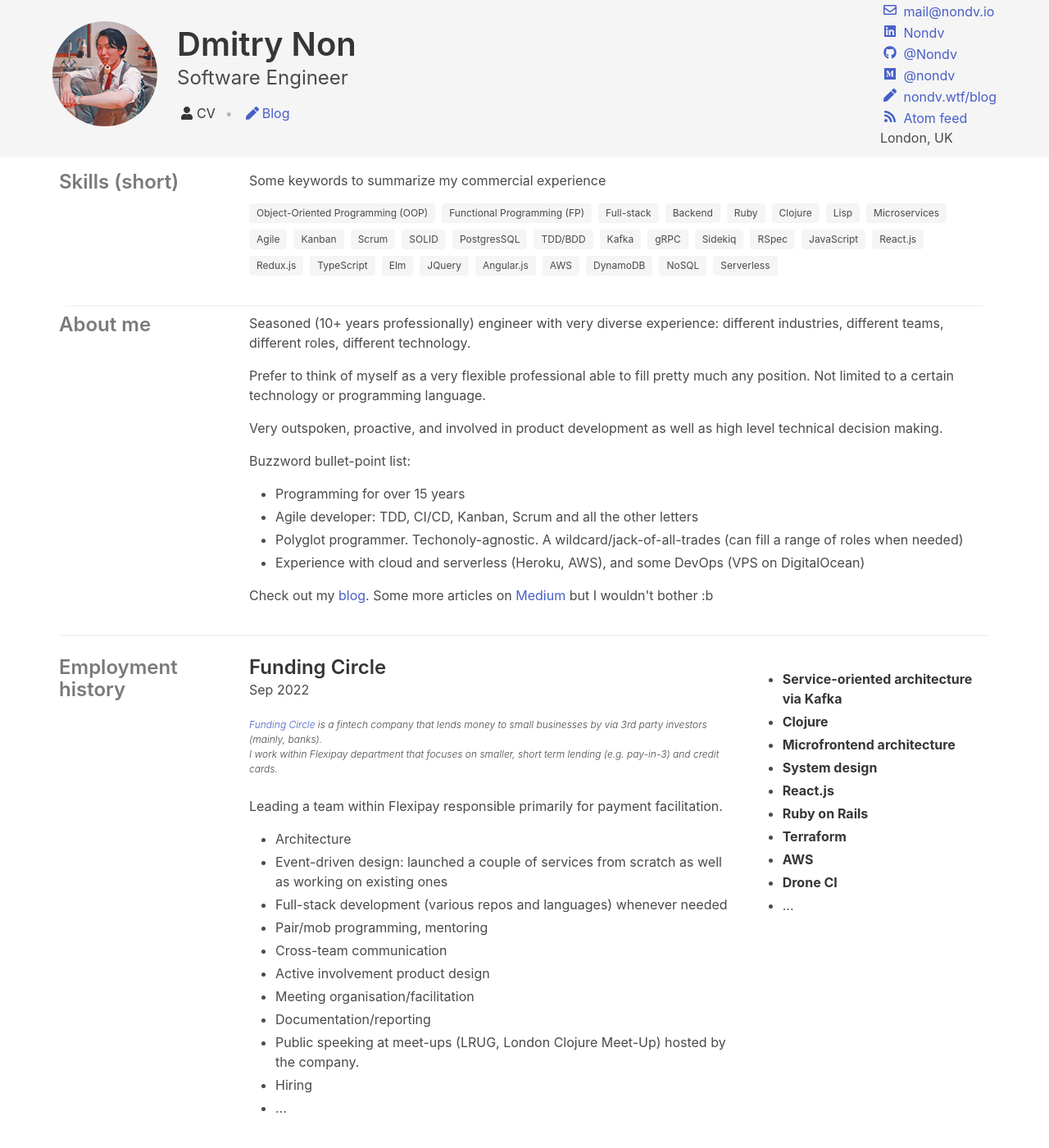
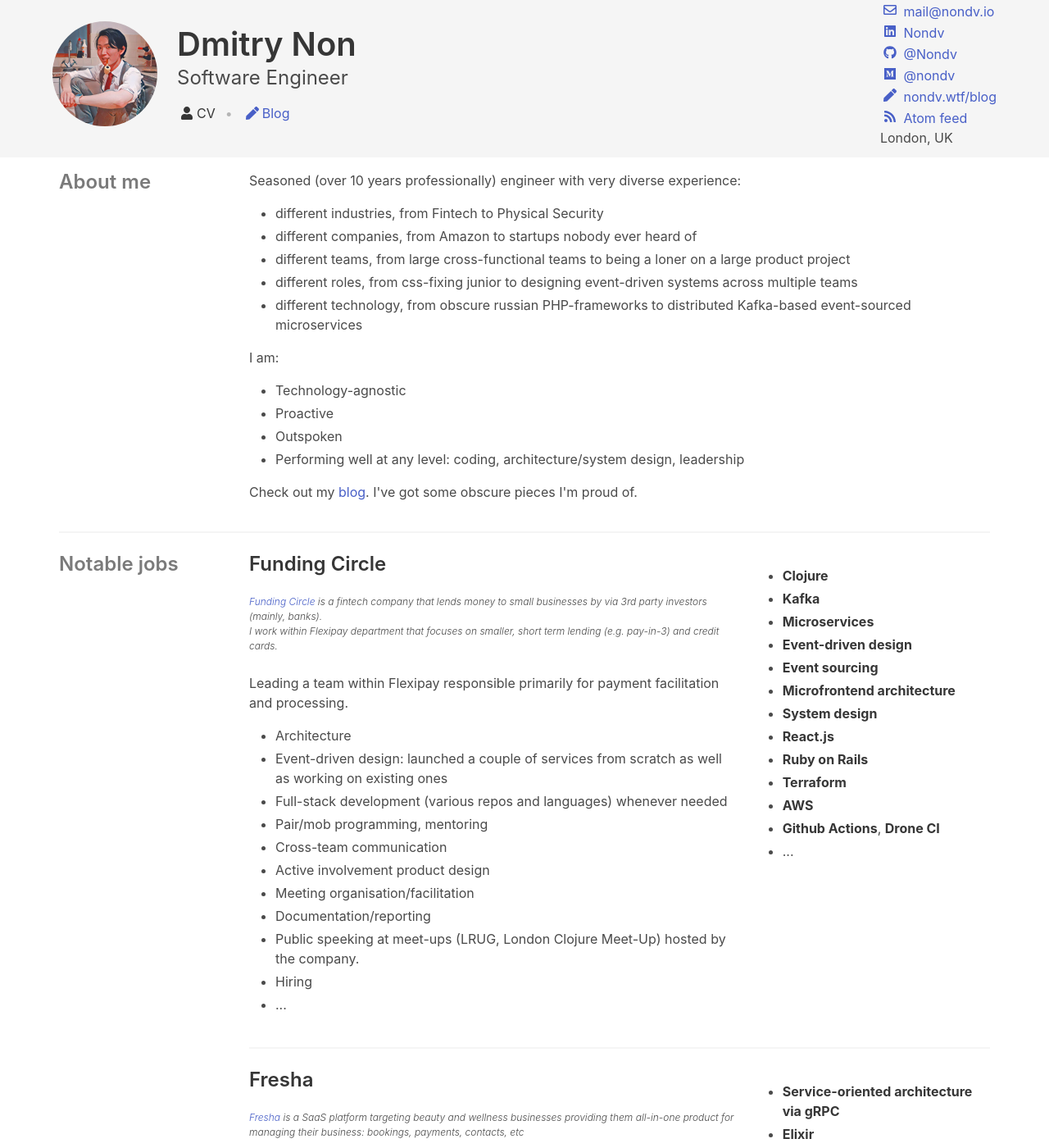
Before and after one commit to Nondv/nondv.github.io, a Jekyll site: the page built from index.html, in a window 1280 px wide and 1400 px high. Shown: the whole window at 82% size. Built offline with Jekyll 4.4.1, drawn with Linux system fonts in a browser that asks for light colours; nearby versions of some CDN libraries; some of the changed text lies outside the part shown.

Commit message:
update cv

```diff
--- a/index.html
+++ b/index.html
@@ -3,7 +3,7 @@
 ---
 
 <div class="container">
-  <div class="columns">
+  <!-- <div class="columns">
        <div class="column is-one-fifth">
        <h1 class="title is-size-4 has-text-grey">Skills (short)</h1>
        </div>
@@ -45,7 +45,7 @@
        </div>
        </div>
        </div>
-  <hr class="hr m-2" />
+       <hr class="hr m-2" /> -->
   <div class="columns">
     <div class="column is-one-fifth">
       <h1 class="title is-size-4 has-text-grey">About me</h1>
@@ -53,30 +53,26 @@
     <div class="column">
       <div class="content">
         <p>
-          Seasoned (10+ years professionally) engineer with very diverse experience:
-          different industries, different teams, different roles, different technology.
+          Seasoned (over 10 years professionally) engineer with very diverse experience:
+          <ul>
+            <li>different industries, from Fintech to Physical Security</li>
+            <li>different companies, from Amazon to startups nobody ever heard of</li>
+            <li>different teams, from large cross-functional teams to being a loner on a large product project</li>
+            <li>different roles, from css-fixing junior to designing event-driven systems across multiple teams</li>
+            <li>different technology, from obscure russian PHP-frameworks to distributed Kafka-based event-sourced microservices</li>
+          </ul>
         </p>
 
-        <p>
-          Prefer to think of myself as a very flexible professional able to fill pretty much
-          any position. Not limited to a certain technology or programming language.
-        </p>
+        I am:
+        <ul>
+          <li>Technology-agnostic</li>
+          <li>Proactive</li>
+          <li>Outspoken</li>
+          <li>Performing well at any level: coding, architecture/system design, leadership</li>
+        </ul>
 
         <p>
-          Very outspoken, proactive, and involved in product development as well as high level
-          technical decision making.
-        </p>
-
-        Buzzword bullet-point list:
-        <ul>
-          <li>Programming for over 15 years</li>
-          <li>Agile developer: TDD, CI/CD, Kanban, Scrum and all the other letters</li>
-          <li>Polyglot programmer. Techonoly-agnostic. A wildcard/jack-of-all-trades (can fill a range of roles when needed)</li>
-          <li>Experience with cloud and serverless (Heroku, AWS), and some DevOps (VPS on DigitalOcean)</li>
-        </ul>
-        <p>
-          Check out my <a href='/blog.html'>blog</a>.
-          Some more articles on <a href='https://medium.com/@nondv'>Medium</a> but I wouldn't bother :b
+          Check out my <a href='/blog.html'>blog</a>. I've got some obscure pieces I'm proud of.
         </p>
       </div>
     </div>
@@ -86,14 +82,14 @@
 
   <div class="columns">
     <div class="column is-one-fifth">
-      <h1 class="title is-size-4 has-text-grey">Employment history</h1>
+      <h1 class="title is-size-4 has-text-grey">Notable jobs</h1>
     </div>
     <div class="column">
       <div class="content">
         <div class="columns">
           <div class="column">
             <h2 class="title is-size-4">Funding Circle</h2>
-            <div class="subtitle is-size-6">Sep 2022</div>
+            <!-- <div class="subtitle is-size-6">Sep 2022</div> -->
             <p class="is-size-7 mt-2 mb-5 is-italic has-text-weight-light">
               <a target="_blank" href="https://www.fundingcircle.com">Funding Circle</a> is a fintech company that lends
               money to small businesses by via 3rd party investors (mainly, banks). <br />
@@ -101,7 +97,7 @@
             </p>
 
             <p>
-              Leading a team within Flexipay responsible primarily for payment facilitation.
+              Leading a team within Flexipay responsible primarily for payment facilitation and processing.
 
               <ul>
                 <li>Architecture</li>
@@ -120,15 +116,18 @@
           </div>
           <div class="column is-one-third">
             <ul>
-              <li><strong>Service-oriented architecture via Kafka</strong></li>
               <li><strong>Clojure</strong></li>
+              <li><strong>Kafka</strong></li>
+              <li><strong>Microservices</strong></li>
+              <li><strong>Event-driven design</strong></li>
+              <li><strong>Event sourcing</strong></li>
               <li><strong>Microfrontend architecture</strong></li>
               <li><strong>System design</strong></li>
               <li><strong>React.js</strong></li>
               <li><strong>Ruby on Rails</strong></li>
               <li><strong>Terraform</strong></li>
               <li><strong>AWS</strong></li>
-              <li><strong>Drone CI</strong></li>
+              <li><strong>Github Actions</strong>, <strong>Drone CI</strong></li>
               <li>...</li>
             </ul>
           </div>
@@ -141,7 +140,7 @@
         <div class="columns">
           <div class="column">
             <h2 class="title is-size-4">Fresha</h2>
-            <div class="subtitle is-size-6">Sep 2021 - Sep 2022</div>
+            <!-- <div class="subtitle is-size-6">Sep 2021 - Sep 2022</div> -->
             <p class="is-size-7 mt-2 mb-5 is-italic has-text-weight-light">
               <a target="_blank" href="https://www.fresha.com">Fresha</a> is a SaaS platform
               targeting beauty and wellness businesses providing them all-in-one product
@@ -179,9 +178,9 @@
         <div class="columns">
           <div class="column">
             <h2 class="title is-size-4">Amazon</h2>
-            <div class="subtitle is-size-6">Nov 2020 - Sep 2021</div>
+            <!-- <div class="subtitle is-size-6">Nov 2020 - Sep 2021</div> -->
             <p class="is-size-7 mt-2 mb-5 is-italic has-text-weight-light">
-              Security & Loss Prevention department within Amazon primarily deals with
+              I worked for Security & Loss Prevention department within Amazon that primarily deals with
               physical security (emphasis on internal affairs). The interesting aspect
               for me was that it practically means that the department wasn't technical
               in its nature.
@@ -241,7 +240,7 @@
         <div class="columns">
           <div class="column">
             <h2 class="title is-size-4">SovTeh</h2>
-            <div class="subtitle is-size-6">2020-10-01 - 2020-10-28 (1 month contract)</div>
+            <!-- <div class="subtitle is-size-6">2020-10-01 - 2020-10-28 (1 month contract)</div> -->
             <p class="is-size-7 mt-2 mb-5 is-italic has-text-weight-light">
               <a href="https://совтех.рф" target="_blank">SovTeh</a> is a russian company owned by
               Sberbank (the biggest bank in Russia) dealing with commercial real estate management
@@ -290,7 +289,7 @@
         <div class="columns">
           <div class="column">
             <h2 class="title is-size-4">Carwow</h2>
-            <div class="subtitle is-size-6">2019-02-04 - 2020-08-01 (1 year 6 months)</div>
+            <!-- <div class="subtitle is-size-6">2019-02-04 - 2020-08-01 (1 year 6 months)</div> -->
             <p class="is-size-7 mt-2 mb-5 is-italic has-text-weight-light">
               <a href="https://www.carwow.co.uk" target="_blank">Carwow</a> is a VC-backed
               startup developing a platform for car buyers to find the best deals nearby.
@@ -336,7 +335,7 @@
         <div class="columns">
           <div class="column">
             <h2 class="title is-size-4">InSales</h2>
-            <div class="subtitle is-size-6">2016-08-01 - 2019-01-19 (2 years 5 months)</div>
+            <!-- <div class="subtitle is-size-6">2016-08-01 - 2019-01-19 (2 years 5 months)</div> -->
             <p class="is-size-7 mt-2 mb-5 is-italic has-text-weight-light">
               <a href="https://insales.ru" target="_blank">InSales</a> is a SaaS platform
               for creating online stores. Essentially, russian (and some other countries')
@@ -395,7 +394,7 @@
         <div class="columns">
           <div class="column">
             <h2 class="title is-size-4">Lakehouse</h2>
-            <div class="subtitle is-size-6">2016-03-01 - 2016-07-30 (5 months)</div>
+            <!-- <div class="subtitle is-size-6">2016-03-01 - 2016-07-30 (5 months)</div> -->
             <p class="is-size-7 mt-2 mb-5 is-italic has-text-weight-light">
               Lahouse was a small russian consultancy working with some big names (including L'Oreal)
               developing software for them in Ruby on Rails. Another side of the business was a project
@@ -434,7 +433,7 @@
         <div class="columns">
           <div class="column">
             <h2 class="title is-size-4">PROF-IT</h2>
-            <div class="subtitle is-size-6">2015-10-01 - 2016-03-01 (6 months)</div>
+            <!-- <div class="subtitle is-size-6">2015-10-01 - 2016-03-01 (6 months)</div> -->
             <p class="is-size-7 mt-2 mb-5 is-italic has-text-weight-light">
               PROF-IT was a company building software fulfilling government contracts
             </p>
@@ -474,7 +473,7 @@
         <div class="columns">
           <div class="column">
             <h2 class="title is-size-4">QSOFT</h2>
-            <div class="subtitle is-size-6">2014-10-01 - 2019-05-30 (8 months)</div>
+            <!-- <div class="subtitle is-size-6">2014-10-01 - 2019-05-30 (8 months)</div> -->
             <p class="is-size-7 mt-2 mb-5 is-italic has-text-weight-light">
               <a href="https://qsoft.ru" target="_blank">QSOFT</a> is one of the biggest
               web studios in Russia. The customers include KIA, Raiffeisen Bank, Sberbank,
@@ -506,26 +505,28 @@
       <div class="content">
         <h2 class="title">General skills</h2>
         <ul>
-          <li>Functional Programming</li>
-          <li>OOP</li>
-          <li>TDD</li>
+          <li>Functional Programming (FP)</li>
+          <li>Object-Oriented Programming (OOP)</li>
+          <li>Test-Driven Development (TDD)</li>
+          <li>Event-driven design</li>
+          <li>Event sourcing</li>
           <li>System design and architecture</li>
           <li>Computer science fundamentals (algorithms and data structures)</li>
-          <li>Agile development</li>
+          <li>Agile development: Kanban, Scrum</li>
           <li>Pair programming/mentoring</li>
         </ul>
 
         <h2 class="title">Programming languages</h2>
         <ul>
+          <li>Clojure</li>
           <li>Ruby</li>
-          <li>Clojure</li>
-          <li>Lisp (common lisp, elisp, picolisp)</li>
-          <li>JavaScript/ES6</li>
+          <li>Lisp (Common Lisp, Elisp, PicoLisp)</li>
+          <li>JavaScript</li>
           <li>Elixir/Erlang</li>
           <li>Elm</li>
           <li>TypeScript</li>
+          <li>Java/Kotlin - very little professionally</li>
           <li>OCaml and Haskell - not professionally</li>
-          <li>Java/Kotlin - very little professionally</li>
           <li>C - used a lot in school and had exposure to it via FFI</li>
           <li>CoffeeScript - it was popular in Ruby on Rails world</li>
           <li>Python, Perl, Pascal - used back in high school and university. Mostly, for competitive programming and CS fundamentals</li>
```
Also changed, not shown: other parts of index.html (+2 -2 lines). Lines whose indentation alone changed are shown as unchanged.
